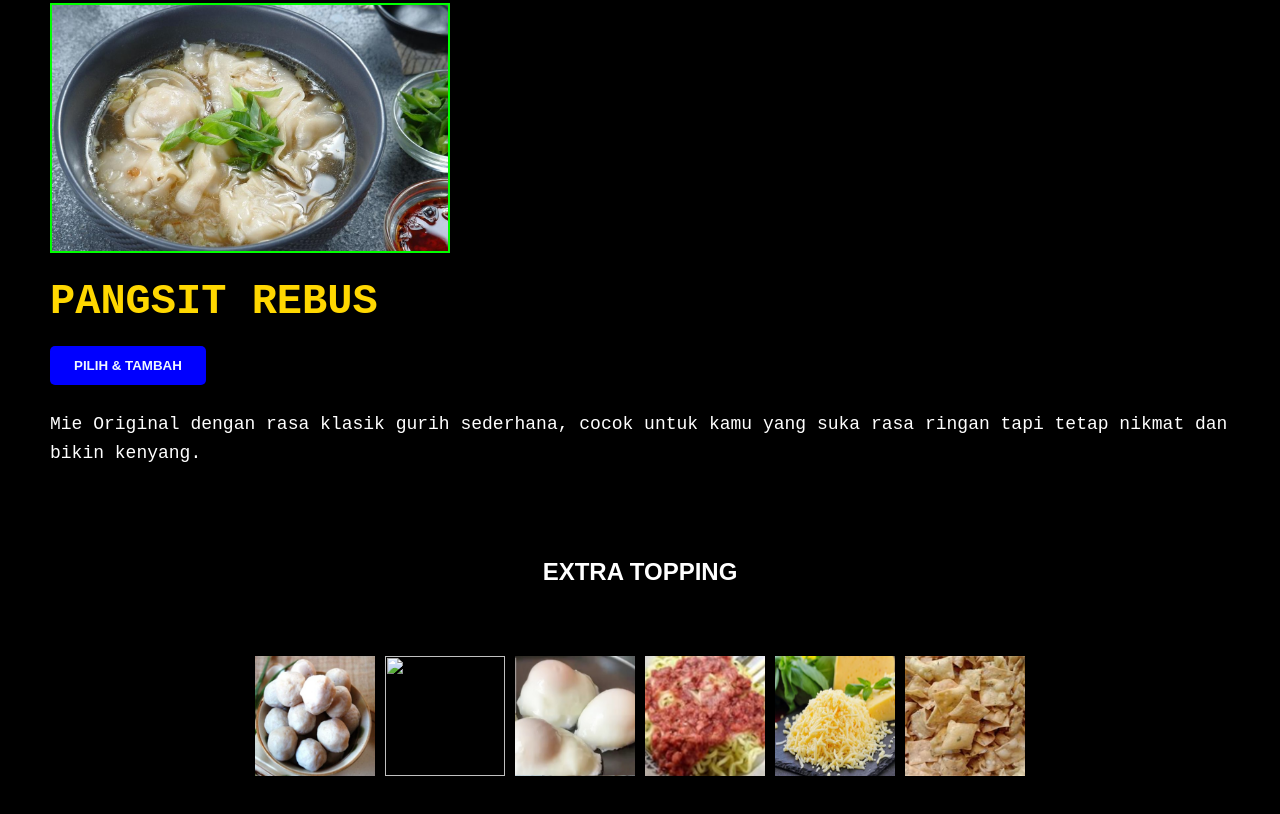
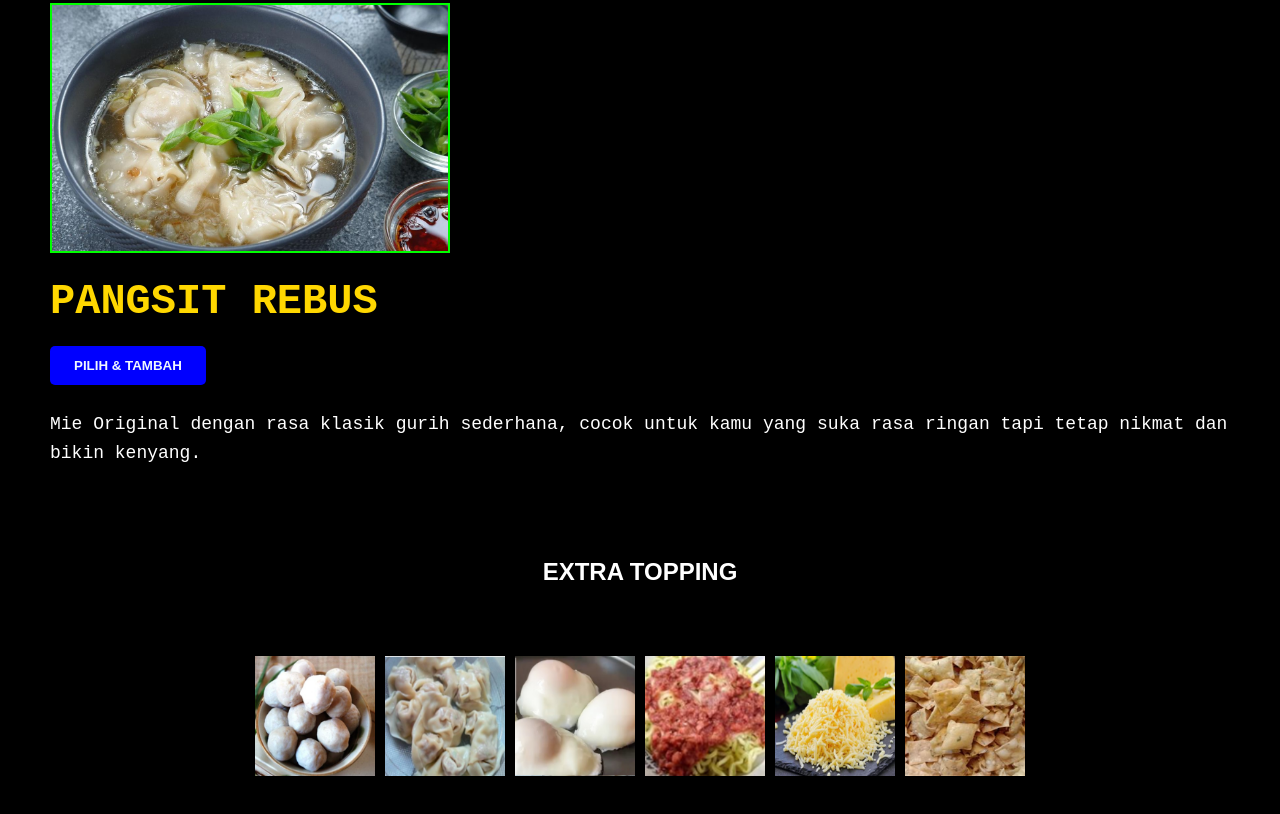
Before and after one commit to warmie7980/abangdede-reborn, a plain HTML site: page index.html in a window 1280 px wide. Shown: the part 2626-3440 px from the top of the page. Drawn offline with Linux system fonts and the light colour scheme.

Commit message:
Update index.html

```diff
--- a/index.html
+++ b/index.html
@@ -559,7 +559,7 @@ button:hover {
             <img src="bakso.png">
         </div>
         <div>
-            <img src="pangsitbasah.png">
+            <img src="pangsit.png">
         </div>
         <div>
             <img src="telurrebus.png">
```
